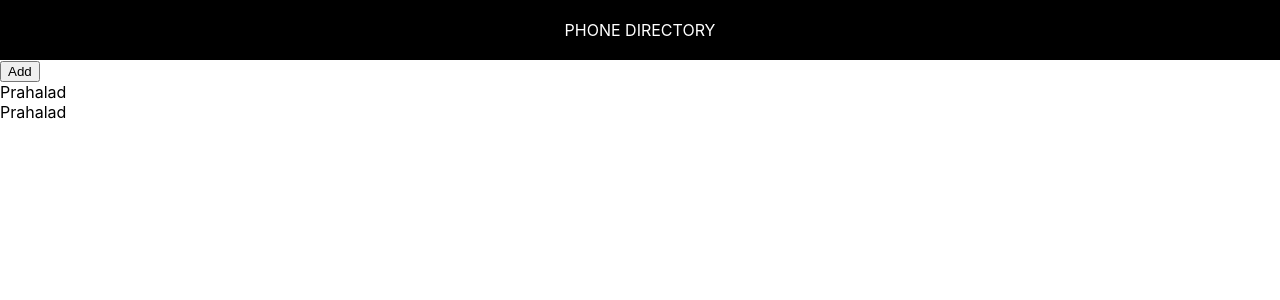
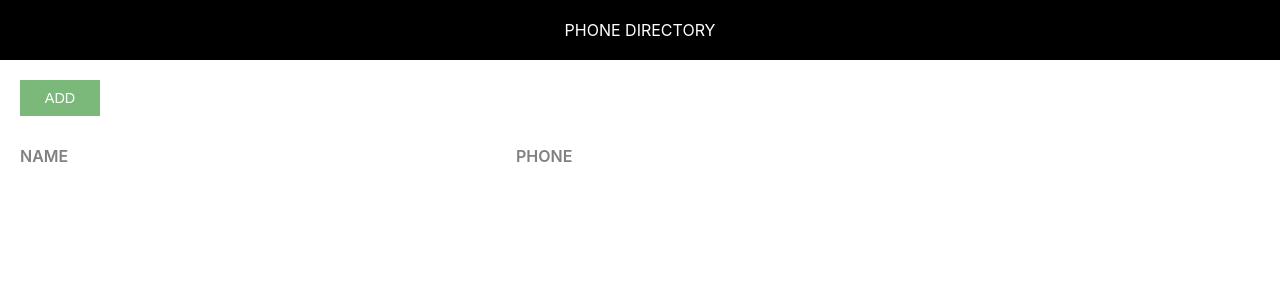
Before and after one commit to simpleprahalad/phone-directory, a React (Create React App) app: page / in a window 1280 px wide. Shown: the top 300 px of the page. Built offline with nearby package versions, Linux system fonts and the light colour scheme.

Commit message:
Styling: Styled 'App' (Home Page)

```diff
--- /dev/null
+++ b/src/App.css
@@ -0,0 +1,44 @@
+.component-body-container {
+    padding: 20px;
+}
+
+.custom-btn {
+    padding: 10px;
+    border: none;
+    margin-right: 10px;
+    text-transform: uppercase;
+    width: 80px;
+    font-size: 0.9rem;
+    cursor: pointer;
+    outline: none;
+}
+
+.add-btn {
+    background: #7ab97a;
+    color: #fff;
+}
+
+.grid-container {
+    display: grid;
+    grid-template-columns: 40% 30% auto;
+    margin-bottom: 10px;
+}
+
+.heading-container {
+    margin: 30px 0 30px 0;
+    width: 100%;
+}
+
+.grid-item {
+    background-color: rgba(255, 255, 255, 0.8);
+    font-size: 1.15rem;
+    word-wrap: break-word;
+    padding-right: 10px;
+}
+
+.name-heading, .phone-heading {
+    font-size: 1rem;
+    font-weight: 600;
+    color: #808080;
+    text-transform: uppercase;
+}
--- a/src/App.js
+++ b/src/App.js
@@ -1,24 +1,24 @@
 
 import React, { Component } from 'react';
 import Header from "./Header";
+import './App.css';
 
 class App extends Component {
   render() {
     return (
-      <div >
-      <Header />
-        <button>Add</button>
-        <div>
-        <div> Prahalad </div>
-        <div> Prahalad </div>
-          {/* <span>Name</span>
-          <br></br>
-          <span>Phone</span> */}
+      <div>
+        <Header />
+        <div className="component-body-container">
+          <button className="custom-btn add-btn">Add</button>
+
+          <div className="grid-container heading-container">
+            <span className="grid-item name-heading">Name</span>
+            <span className="grid-item phone-heading">Phone</span>
+          </div>
         </div>
       </div>
     );
   }
 }
 
-
 export default App;
```
Also changed, not shown: 1 other file (tests, documents, lock files or other folders).
